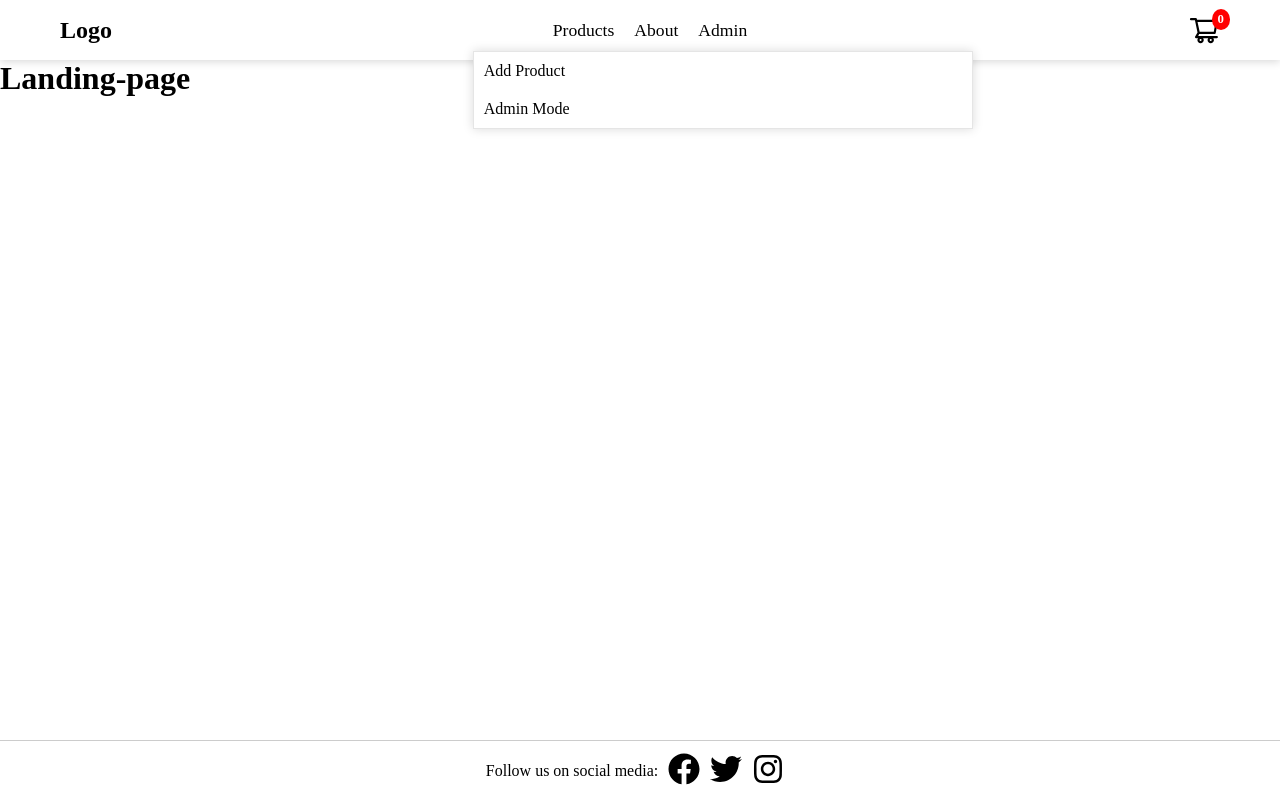
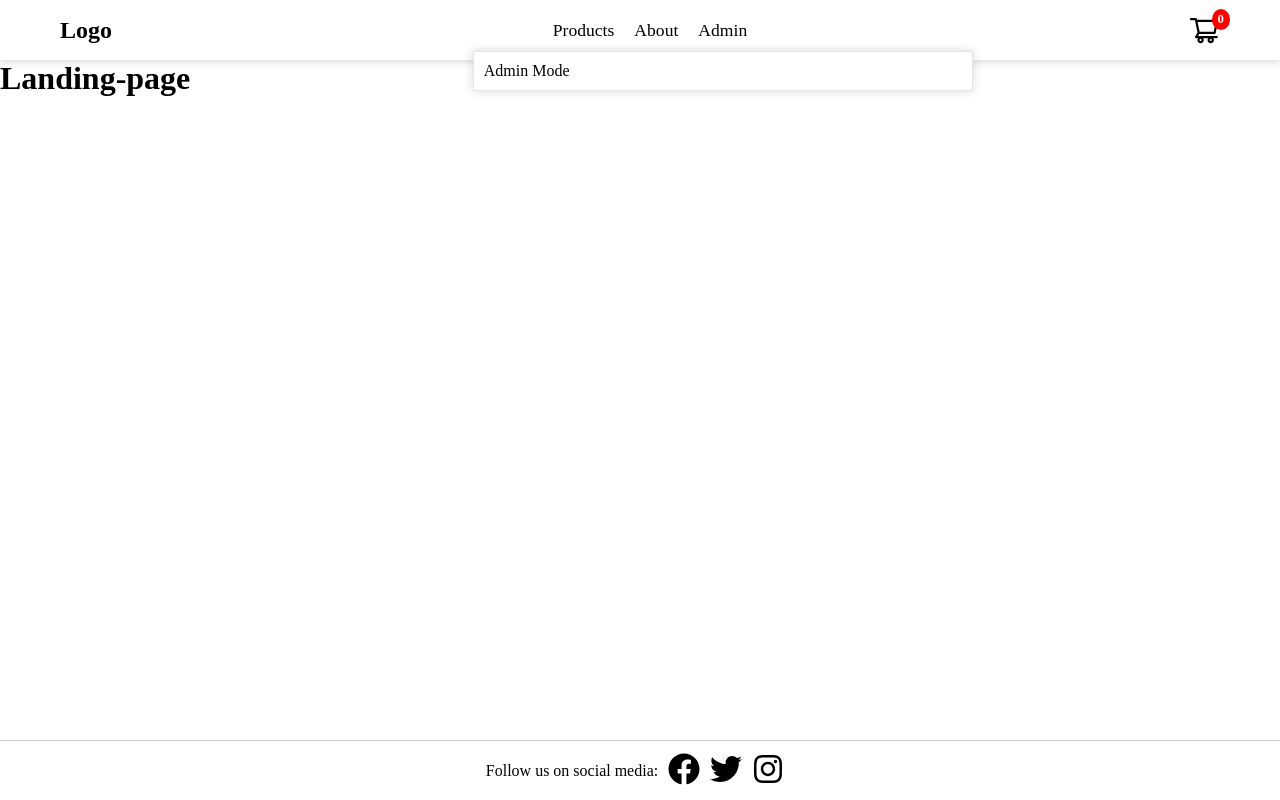
Before and after one commit to 964Code/e-com-novus, a React (Vite) app in the folder frontend/: page / in a window 1280 px wide. Both pictures are taken after a click on the item "Admin". Built offline with nearby package versions, Linux system fonts and the light colour scheme; no server answers.

Commit message:
minor adjust navbar

```diff
--- a/frontend/src/components/NewNavbar/NewNavbar.jsx
+++ b/frontend/src/components/NewNavbar/NewNavbar.jsx
@@ -10,6 +10,7 @@ const NewNavbar = () => {
   const navigate = useNavigate();
   const amount = useSelector(selectCartAmount);
   const [isDropdownOpen, setIsDropdownOpen] = useState(false);
+  const admin = useSelector((state) => state.global.isToggleOn);
 
   const toggleDropdown = () => {
     setIsDropdownOpen(!isDropdownOpen);
@@ -46,9 +47,12 @@ const NewNavbar = () => {
           <S.NavItem className='dropdown' onClick={toggleDropdown}>
             Admin
             <S.DropdownMenu className='dropdown' open={isDropdownOpen}>
-              <S.DropdownItem onClick={() => navigate('/addproducts')}>
-                Add Product
-              </S.DropdownItem>
+              {admin && (
+                <S.DropdownItem onClick={() => navigate('/addproducts')}>
+                  Add Product
+                </S.DropdownItem>
+              )}
+
               <S.DropdownItem onClick={handleAdminMode}>
                 Admin Mode
               </S.DropdownItem>
--- a/frontend/src/pages/Product/Product.jsx
+++ b/frontend/src/pages/Product/Product.jsx
@@ -21,7 +21,6 @@ import Snackbar from '../../components/Snackbar/Snackbar';
 
 function Product() {
   const admin = useSelector((state) => state.global.isToggleOn);
-  console.log(admin);
   const [snackbarMessage, setSnackbarMessage] = useState('');
   const [snackbarType, setSnackbarType] = useState('');
   const { id } = useParams();
```
